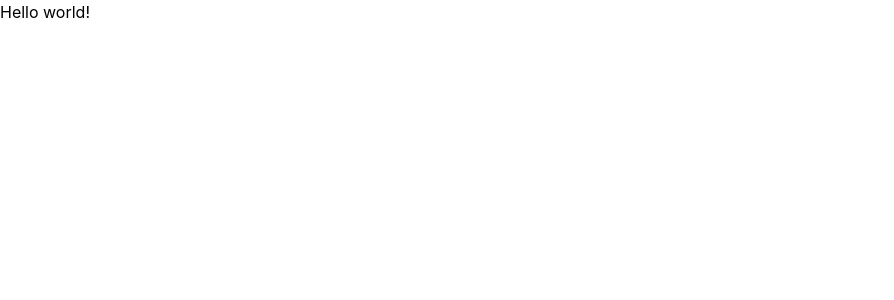
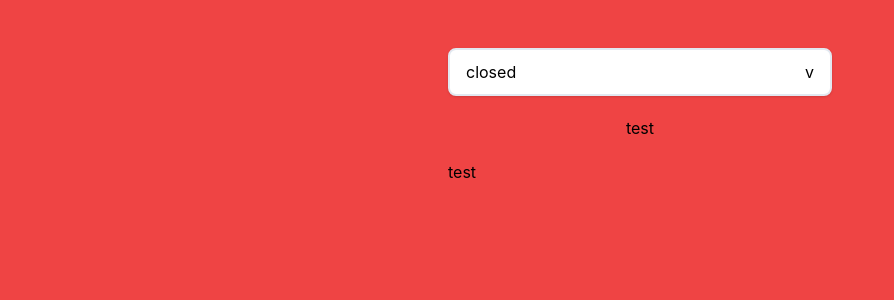
Before and after one commit to hakhan0301/react-dropdown-menu, a React (Create React App) app: page / in a window 1280 px wide. Shown: the top 300 px of the page, without its empty margins (0-894 px from the left). Built offline with nearby package versions, Linux system fonts and the light colour scheme; the HTML template or start-up script is replaced by a standard one.

Commit message:
feat: dropdown menu open & close state

```diff
--- a/src/App.tsx
+++ b/src/App.tsx
@@ -1,9 +1,17 @@
+import DropdownMenu from "./components/DropdownMenu";
 
 function App() {
   return (
-    <h1>
-      Hello world!
-    </h1>
+    <div className="bg-red-500 min-h-screen">
+      <div className="flex justify-center p-12">
+        <div className="flex flex-col gap-5">
+          <DropdownMenu />
+          <div className="text-center">test</div>
+          <div>test</div>
+
+        </div>
+      </div>
+    </div>
   );
 }
 
--- /dev/null
+++ b/src/components/DropdownMenu.tsx
@@ -0,0 +1,23 @@
+import { useState } from "react";
+
+function DropdownMenu() {
+  const [open, setOpen] = useState<boolean>(false);
+
+  const border = open ? 'border-2 border-blue-500' : 'border-2 border-slate-200';
+
+
+  return (
+    <div className={`w-96 h-12 px-4 rounded-lg bg-white  ${border} shadow hover:cursor-pointer`}
+      onClick={() => setOpen(!open)}>
+      <div className="flex w-full h-full items-center">
+        <div className="w-full">
+          {open ? 'open' : 'closed'}
+        </div>
+
+        <h1 className="text-center">{open ? '^' : 'v'}</h1>
+      </div>
+    </div>
+  );
+}
+
+export default DropdownMenu;
```
